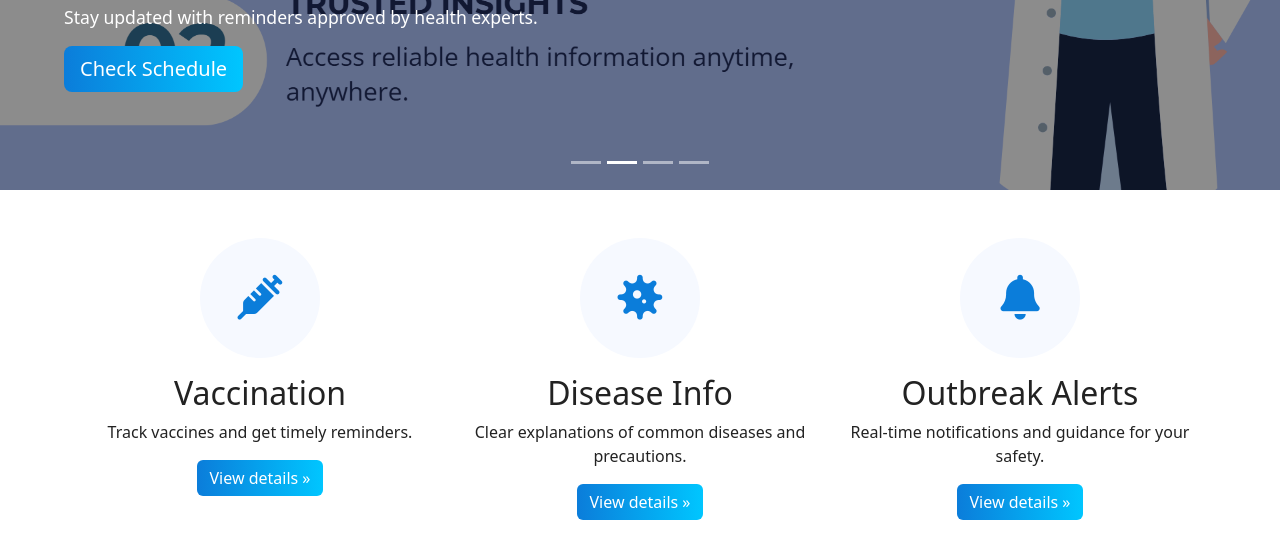
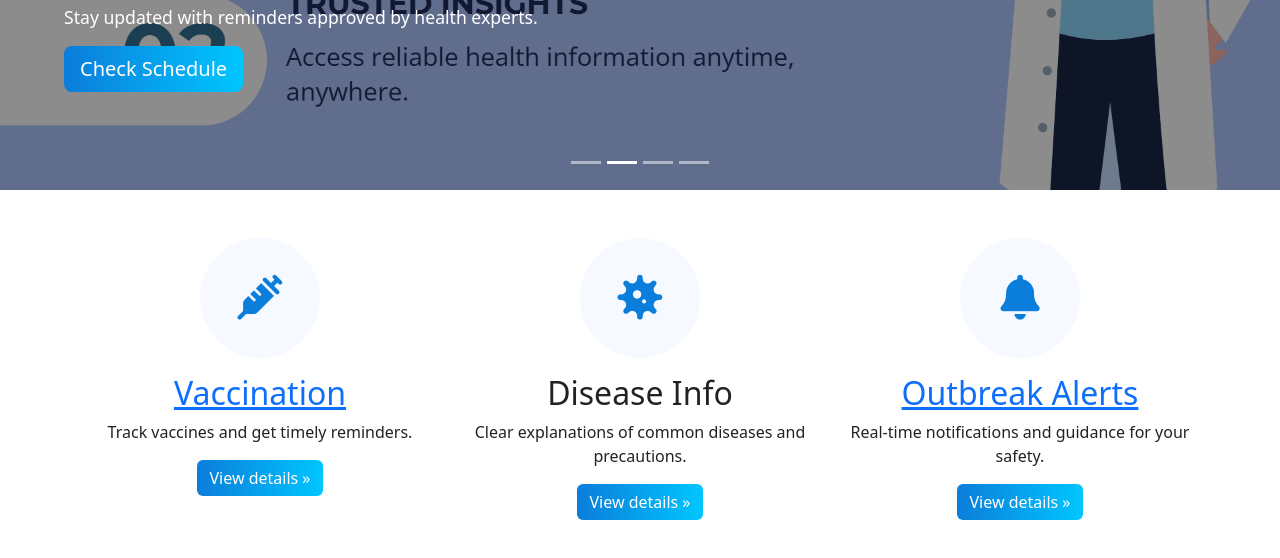
Before and after one commit to kingsukgs/swasthya-bot, a plain HTML site: page index.html in a window 1280 px wide. Shown: the part 516-1074 px from the top of the page. Drawn offline with nearby package versions, Linux system fonts and the light colour scheme.

Commit message:
index.html

```diff
--- a/index.html
+++ b/index.html
@@ -341,7 +341,7 @@
         <div class="row">
           <div class="col-lg-4 feature-card">
             <div class="icon-circle"><i class="fa-solid fa-syringe"></i></div>
-            <h2>Vaccination</h2>
+            <h2><a href="Vaccination.html">Vaccination</a></h2>
             <p>Track vaccines and get timely reminders.</p>
             <p><a class="btn btn-gradient" href="#">View details »</a></p>
           </div>
@@ -353,7 +353,7 @@
           </div>
           <div class="col-lg-4 feature-card">
             <div class="icon-circle"><i class="fa-solid fa-bell"></i></div>
-            <h2>Outbreak Alerts</h2>
+            <h2><a href="outbreaks.html">Outbreak Alerts</a></h2>
             <p>Real-time notifications and guidance for your safety.</p>
             <p><a class="btn btn-gradient" href="#">View details »</a></p>
           </div>
```
